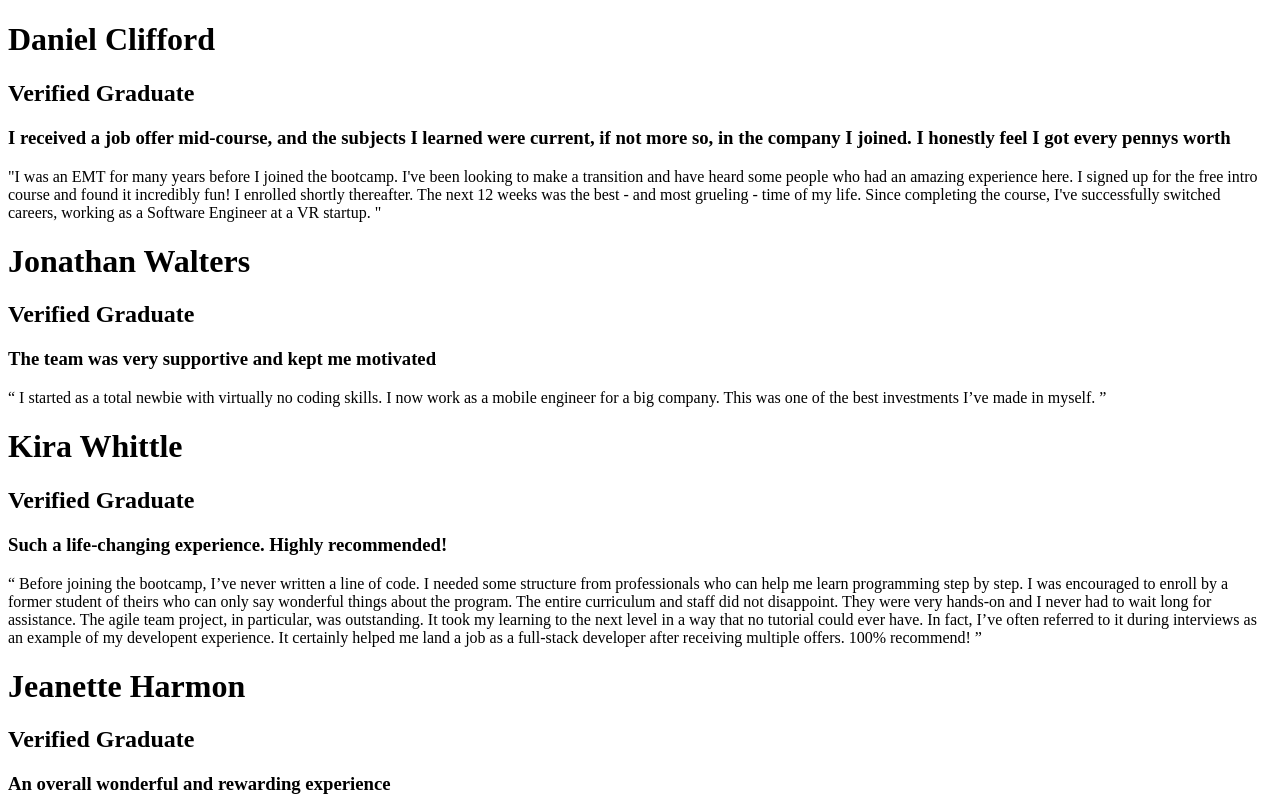
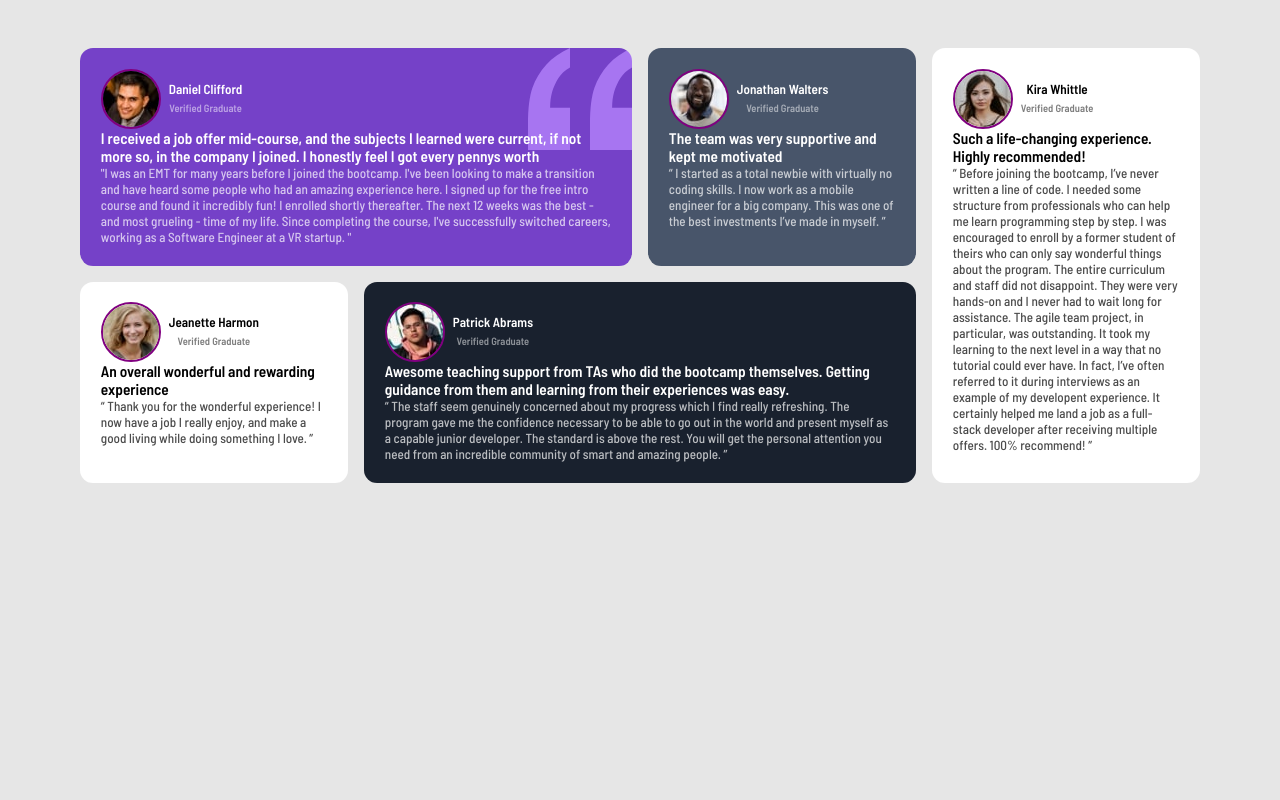
Before and after one commit to Imhemed/Testimonials-Grid, a plain HTML site: page index.html in a window 1280 px wide. Shown: the top 800 px of the page. Drawn offline with Linux system fonts and the light colour scheme.

Commit message:
final update

```diff
--- a/index.html
+++ b/index.html
@@ -4,14 +4,21 @@
     <meta charset="UTF-8" />
     <meta http-equiv="X-UA-Compatible" content="IE=edge" />
     <meta name="viewport" content="width=device-width, initial-scale=1.0" />
+    <link rel="preconnect" href="https://fonts.googleapis.com">
+<link rel="preconnect" href="https://fonts.gstatic.com" crossorigin>
+<link href="https://fonts.googleapis.com/css2?family=Barlow+Semi+Condensed:wght@500;600&display=swap" rel="stylesheet">
+    <link rel="stylesheet" href="style.css">
     <title>TESTIMONIALS</title>
   </head>
   <div class="testimonials">
   <body>
-    <div class="first box">
-      <div>
+    <div class="first-box">
+      <div class="box-head">
+        <div>
         <h1>Daniel Clifford</h1>
         <h2>Verified Graduate</h2>
+      </div>
+        <img src="./images/image-daniel.jpg" alt="image-daniel">
       </div>
       <h3>
         I received a job offer mid-course, and the subjects I learned were
@@ -28,10 +35,13 @@
         Engineer at a VR startup. "
       </p>
     </div>
-    <div class="second box">
-      <div>
+    <div class="second-box">
+      <div class="box-head">
+        <div>
         <h1>Jonathan Walters</h1>
         <h2>Verified Graduate</h2>
+      </div>
+        <img src="./images/image-jonathan.jpg" alt="image-jonathan">
       </div>
       <h3>The team was very supportive and kept me motivated</h3>
       <p>
@@ -40,10 +50,13 @@
         investments I’ve made in myself. ”
       </p>
     </div>
-    <div class="third box">
-      <div>
+    <div class="third-box">
+      <div class="box-head">
+        <div>
         <h1>Kira Whittle</h1>
         <h2>Verified Graduate</h2>
+      </div>
+        <img src="./images/image-kira.jpg" alt="image-kira">
       </div>
       <h3>Such a life-changing experience. Highly recommended!</h3>
       <p>
@@ -60,10 +73,13 @@
         multiple offers. 100% recommend! ”
       </p>
     </div>
-    <div class="forth box">
-      <div>
+    <div class="forth-box">
+      <div class="box-head">
+        <div>
         <h1>Jeanette Harmon</h1>
         <h2>Verified Graduate</h2>
+      </div>
+        <img src="./images/image-jeanette.jpg" alt="">
       </div>
       <h3>An overall wonderful and rewarding experience</h3>
       <p>
@@ -71,10 +87,13 @@
         enjoy, and make a good living while doing something I love. ”
       </p>
     </div>
-    <div class="fift box">
-      <div>
+    <div class="fifth-box">
+      <div class="box-head"  >
+        <div>
         <h1>Patrick Abrams</h1>
         <h2>Verified Graduate</h2>
+      </div>
+        <img src="./images/image-patrick.jpg" alt="image-patrick">
       </div>
       <h3>
         Awesome teaching support from TAs who did the bootcamp themselves.
--- a/style.css
+++ b/style.css
@@ -0,0 +1,110 @@
+
+*{
+   padding: 0;
+   margin: 0;
+   box-sizing: border-box;
+}
+
+body{
+   font-size: 0.82rem;
+   font-family: 'Barlow Semi Condensed', sans-serif;
+   background-color: hsl(0, 0%, 90%);
+}
+.testimonials{
+   display: grid;
+   grid-template-columns: repeat(4,1fr);
+   gap: 1rem;
+   margin: 1rem;
+   margin: 3rem auto;
+   width:min(95%,70rem);
+}
+.first-box{
+   background-color: hsl(263, 55%, 52%);
+   color: white;
+   grid-column: 1/3;
+   padding: 1.3rem;
+   border-radius: 1em;
+   background-image: url('/images/bg-pattern-quotation.svg');
+   background-repeat: no-repeat;
+   background-position: top right;
+}
+.second-box{
+   background-color: hsl(217, 19%, 35%);
+   color: white;
+   padding: 1.3rem;
+   border-radius: 1em;
+}
+.third-box{
+   grid-column: 4/5;
+   grid-row: 1/3;
+   padding: 1.3rem;
+   border-radius: 1em;
+   background-color: white;
+}
+.forth-box{
+   padding: 1.3rem;
+   border-radius: 1em;
+   background-color: white;
+}
+.fifth-box{
+   background-color: hsl(219, 29%, 14%);
+   color: white;
+   grid-column: 2/4;
+   padding: 1.3rem;
+   border-radius: 1em;
+}
+h1{
+   font-size: 1em;
+
+
+}
+h2 {
+   opacity: 50%;
+   font-size: 0.8em;
+}
+p{
+   opacity: 70%;
+}
+
+.box-head{
+   display: flex;
+}
+.box-head div {
+   display: flex;
+   flex-direction: column;
+   align-items: center;
+   justify-content: center;
+   padding-left: 8px;
+   text-align: center;
+   order: 2;
+   line-height: 1.2rem;
+}
+.box-head img {
+   border-radius: 50%;
+   border: purple 2px solid;
+}
+@media (max-width:768px){
+   .testimonials{
+      grid-template-columns: 1fr;
+   }
+   .first-box{
+      grid-column: 1;
+      grid-row: 1;
+   }
+   .second-box{
+      grid-column: 1;
+      grid-row: 2;
+   }
+   .third-box{
+      grid-column: 1;
+      grid-row: 3;
+   }
+   .forth-box{
+      grid-column: 1;
+      grid-row: 4;
+   }
+   .fifth-box{
+      grid-column: 1;
+      grid-row: 5;
+   }
+}
```
Also changed, not shown: 1 other file.
